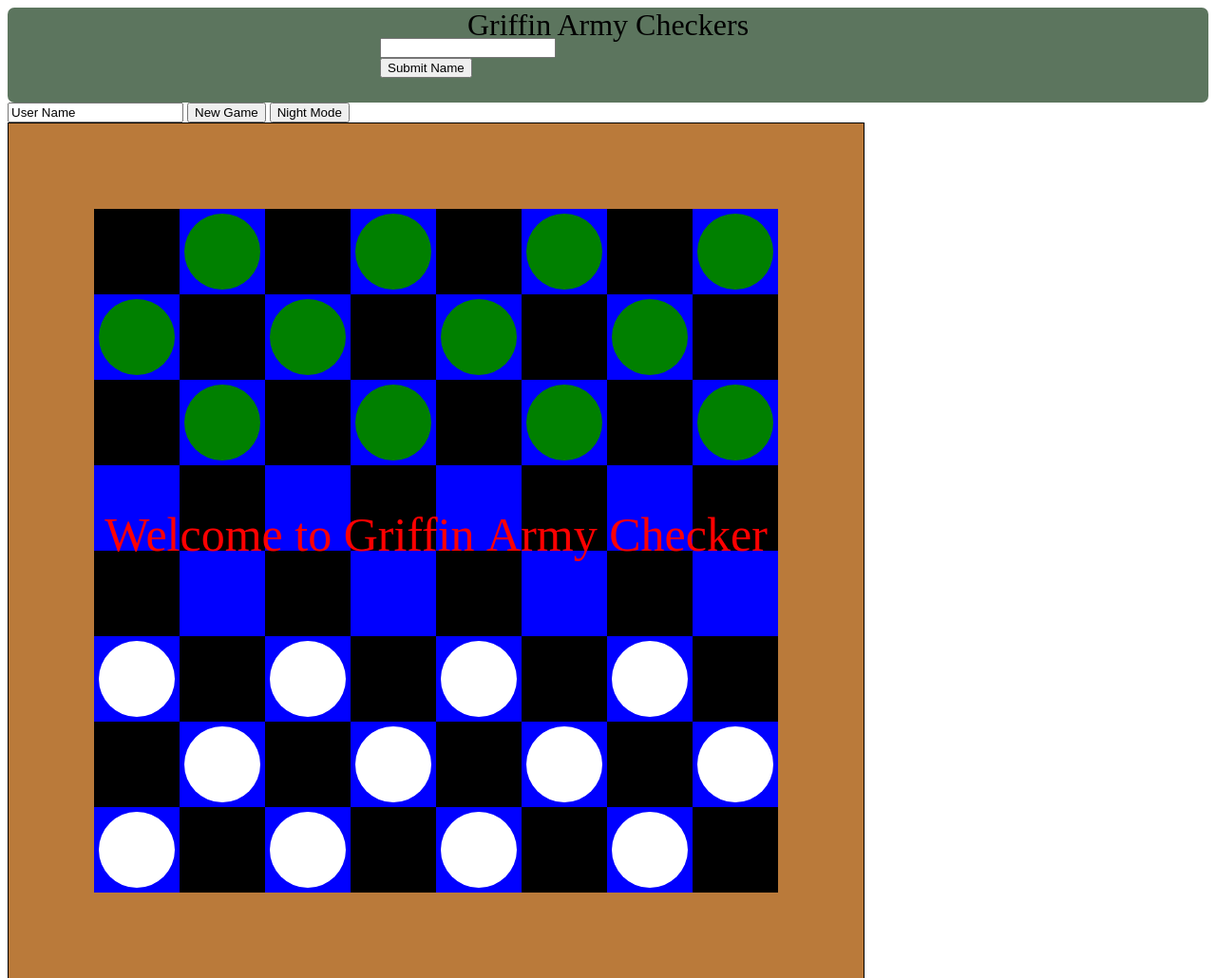
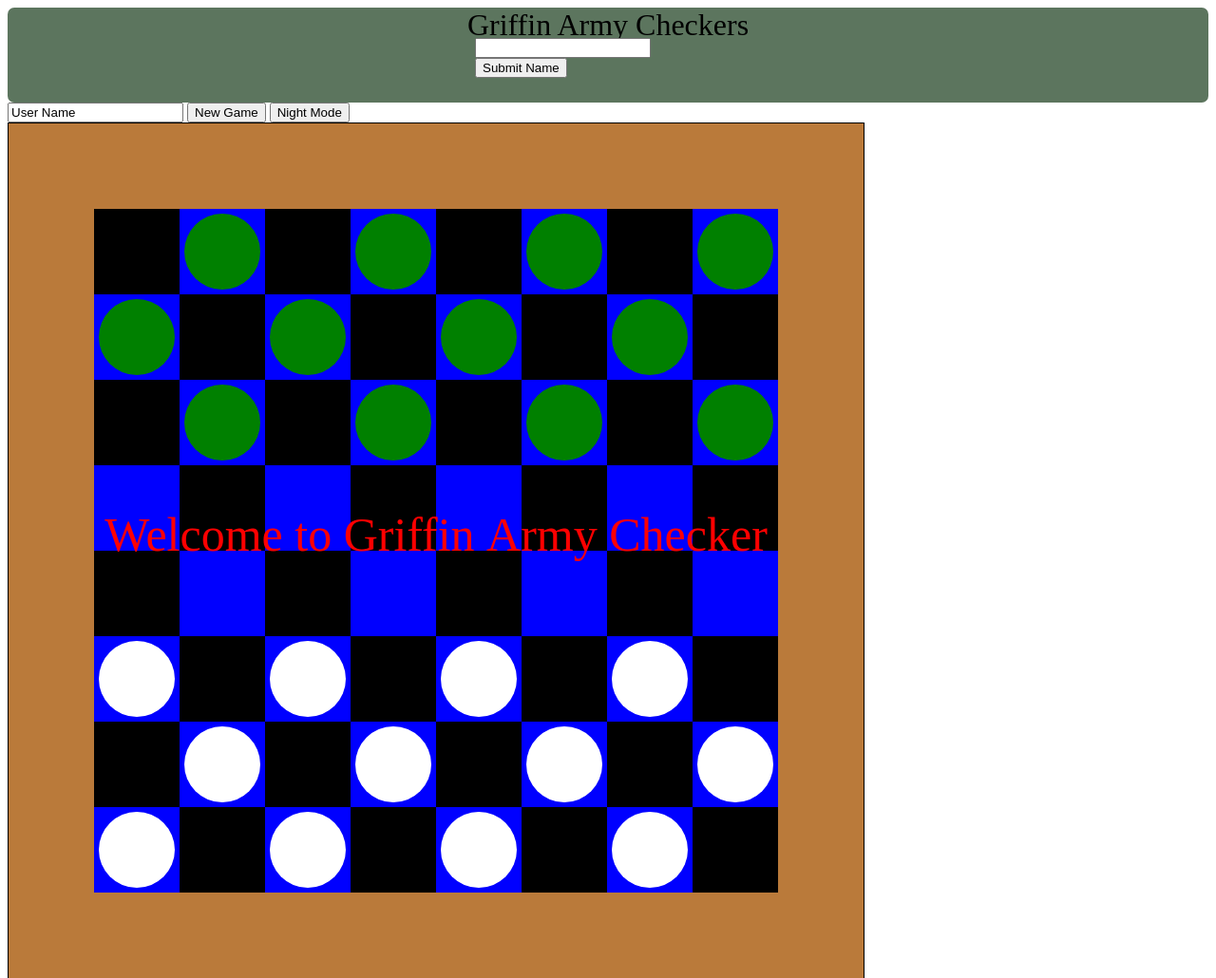
Before and after one commit to cicoyle/Checkers, a plain HTML site: page index.html in a window 1280 px wide. Shown: the top 1030 px of the page at 95% size. Drawn offline with Linux system fonts and the light colour scheme.

Commit message:
Update index.html

```diff
--- a/index.html
+++ b/index.html
@@ -19,7 +19,7 @@ Griffin Army Checkers <br>
         <button type="button" id="Night Mode" onclick = changeGamemode()>Night Mode</button>
 
 </form>
-<div style="position: absolute; top:40px; left:400px; width:200px; height:25px">
+<div style="position: absolute; top:40px; left:500px; width:200px; height:25px">
 <input type="text" id="userelement">
 <button onclick="enterName()">Submit Name</button>
 <p id="message"></p>
```
